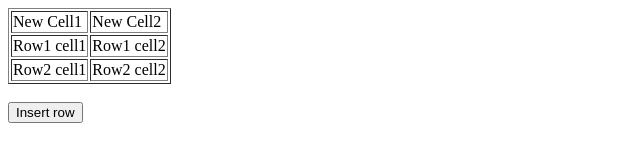
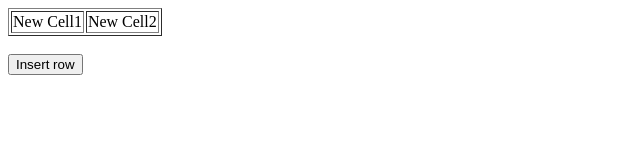
Before and after one commit to acciojob/create-table-1-Bluetooth-stack, a website: page main.html in a window 1280 px wide. Both pictures are taken after a click on the button "Insert row". Shown: the whole page, without its empty margins (0-640 px from the left). Drawn offline with Linux system fonts and the light colour scheme.

Commit message:
created a submission

```diff
--- a/main.html
+++ b/main.html
@@ -10,10 +10,10 @@
 
 <body>
 	<table id="sampleTable" border="1">
-		<tr><td>Row1 cell1</td>
+<!-- 		<tr><td>Row1 cell1</td>
 		<td>Row1 cell2</td></tr>
 		<tr><td>Row2 cell1</td>
-		<td>Row2 cell2</td></tr>
+		<td>Row2 cell2</td></tr>  -->
 	</table><br>
 
 	<input type="button" onclick="insert_Row()" value="Insert row">
--- a/script.js
+++ b/script.js
@@ -1,12 +1,9 @@
 function insert_Row() {
     //Write your code here
 	let tr = document.createElement('tr');
-	// tr.innerHTML = '<tr><td>New Cell1</td><td>New Cell2</td></tr>';
-	let td1 = document.createElement('td')
-	td1.innerHtml = '';
+	let td1 = document.createElement('td');
 	td1.innerHTML = 'New Cell1';
 	let td2 = document.createElement('td')
-	td2.innerHtml = '';
 	td2.innerHTML = 'New Cell2';
 	tr.insertAdjacentElement('afterbegin', td1);
 	tr.insertAdjacentElement('beforeend', td2);
```
